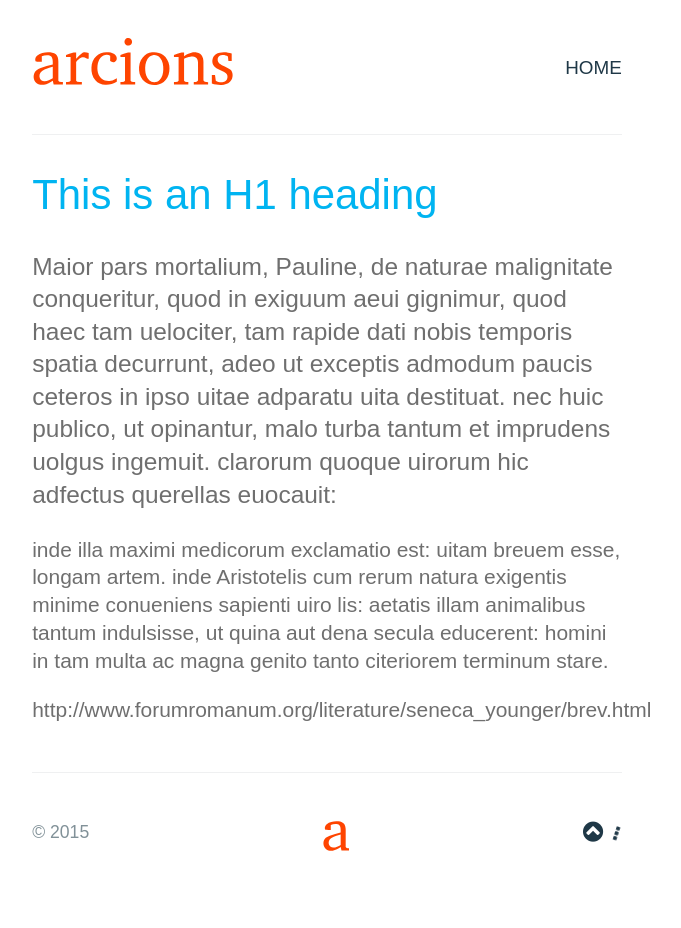
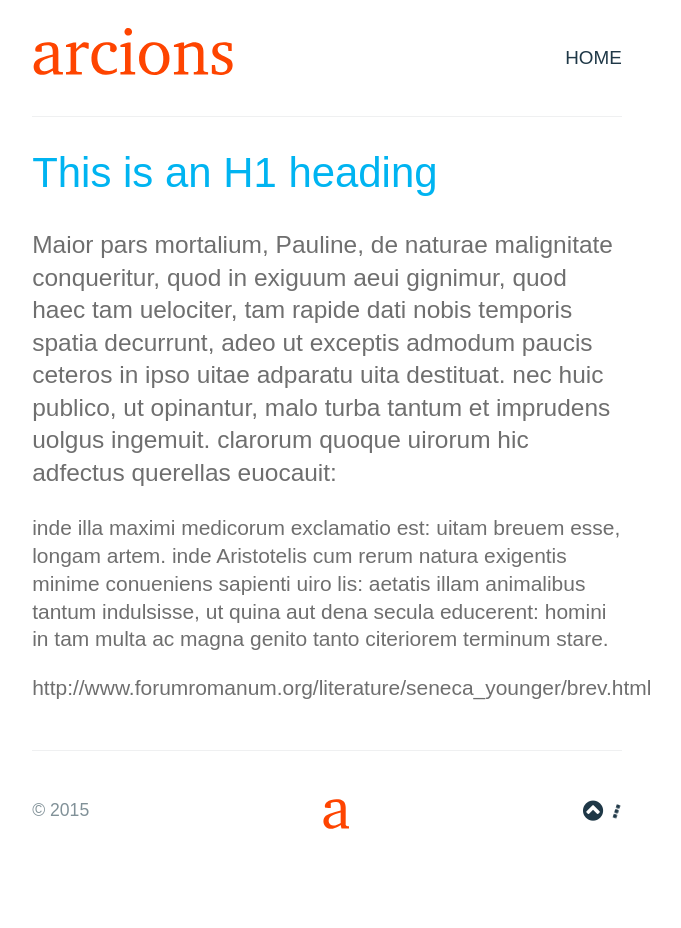
Before and after one commit to arcions/arcions.github.io, a Jekyll site: the page built from index.html, in a window 1280 px wide. Shown: the whole page, without its empty margins (313-994 px from the left). Built offline with Jekyll 4.4.1, drawn with Linux system fonts in a browser that asks for light colours; nearby versions of some CDN libraries; some web fonts are replaced; Markdown is read by kramdown in place of the engine named in the settings; after the commit the page ends 906 px from its top, so only the background shows below that.

Commit message:
Update main.css

```diff
--- a/stylesheets/main.css
+++ b/stylesheets/main.css
@@ -210,10 +210,10 @@ h6 {
       background-color:transparent;}
 
 #header{
-  margin-top:1rem;
-  margin-bottom:2rem;
-  padding-top:1rem;
-  padding-bottom:2rem;
+  margin-top:0.7rem;
+  margin-bottom:1.5rem;
+  padding-top:0.7rem;
+  padding-bottom:1.5rem;
   border-bottom: solid 1px #eff0f1;
 }
 
```
